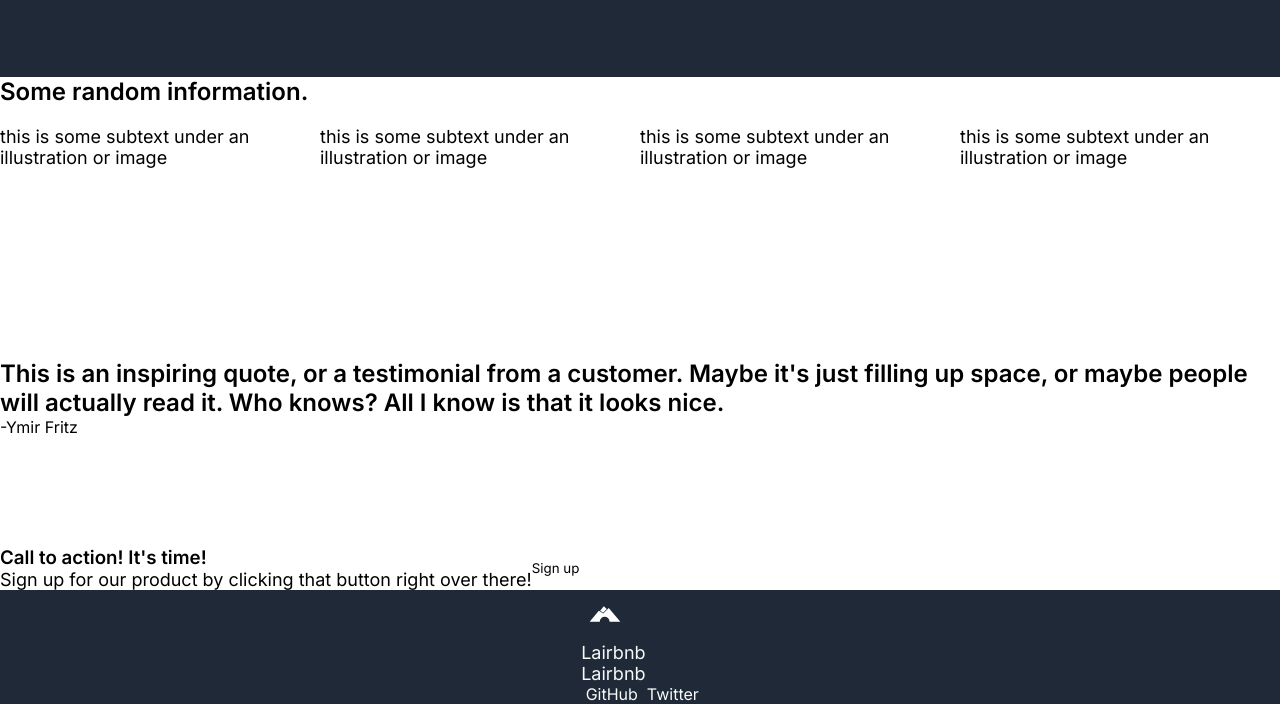
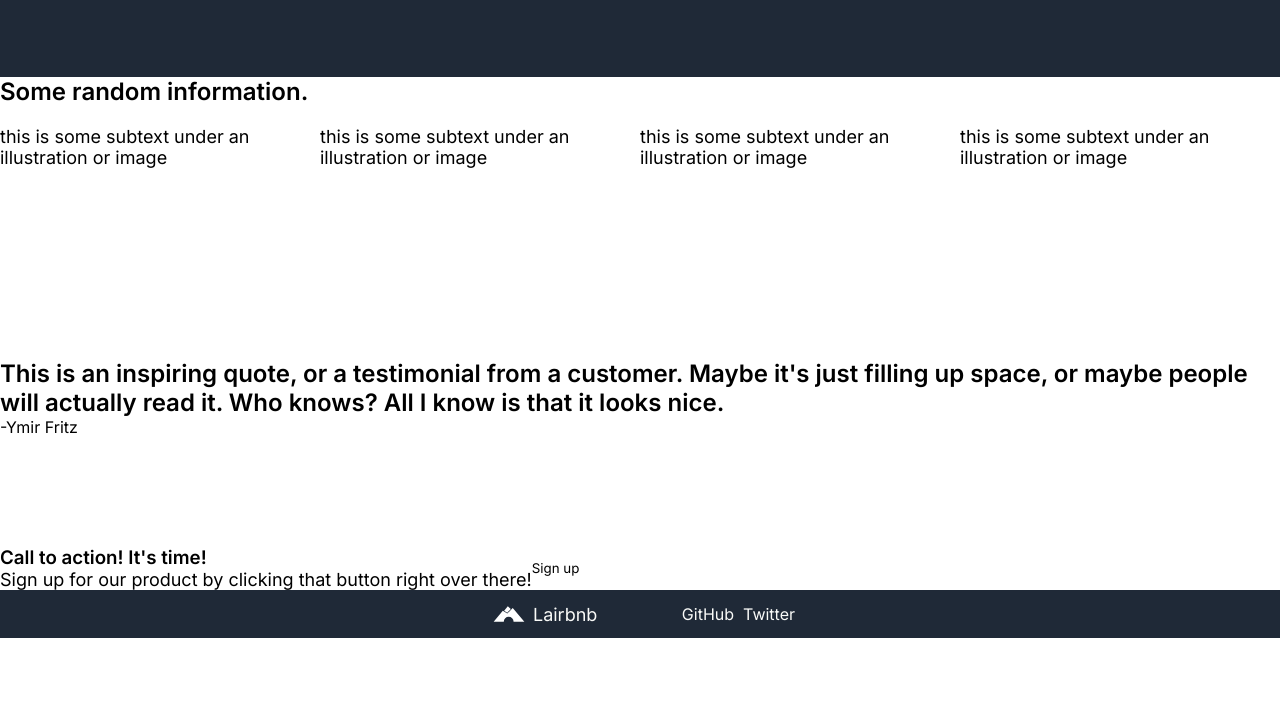
Before and after one commit to llfalcao/odin-landing-page, a plain HTML site: page index.html in a window 1280 px wide. Shown: the part 323-1027 px from the top of the page. After the commit the page ends 961 px from the top, so only its background shows below. Drawn offline with Linux system fonts and the light colour scheme.

Commit message:
Fix footer logo spacing

```diff
--- a/index.html
+++ b/index.html
@@ -71,10 +71,8 @@
     </section>
 
     <footer class="fw bg-primary text-light flex flex-row footer">
-      <div class="mw1360 hc">
-        <div class="logo">
-          <p>Lairbnb</p>
-        </div>
+      <div class="flex flex-row flex-center mw1360 hc">
+        <div class="pr-5 flex flex-row flex-center logo"></div>
         <div class="footer__contact">
           <a href="#">
             <img src="" alt="" aria-hidden="true" />
```
Also changed, not shown: main.js (+1 -1 lines).
